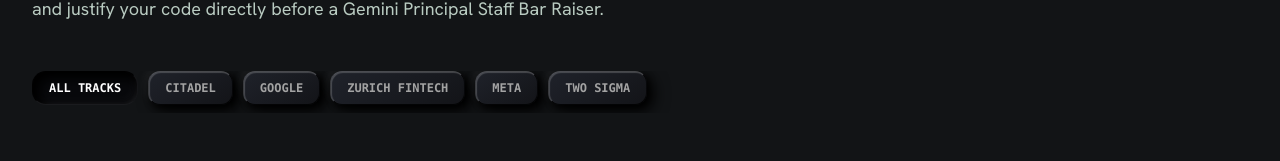
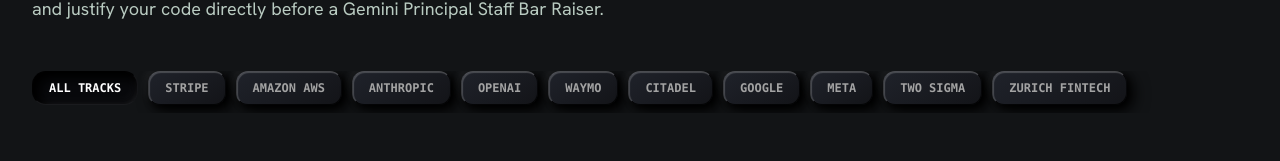
Before and after one commit to mridul3975/EvalCode, a Next.js app: page /oa in a window 1280 px wide. Shown: the part 309-470 px from the top of the page. Built offline with nearby package versions, Linux system fonts and the light colour scheme; no server answers.

Commit message:
feat: add online assessment problem dataset, types, import script, and UI components

```diff
--- a/app/oa/page.tsx
+++ b/app/oa/page.tsx
@@ -23,11 +23,16 @@
 
 const COMPANY_FILTERS: Array<{ key: string; label: string }> = [
   { key: "all", label: "ALL TRACKS" },
+  { key: "Stripe", label: "STRIPE" },
+  { key: "Amazon", label: "AMAZON AWS" },
+  { key: "Anthropic", label: "ANTHROPIC" },
+  { key: "OpenAI", label: "OPENAI" },
+  { key: "Waymo", label: "WAYMO" },
   { key: "Citadel", label: "CITADEL" },
   { key: "Google", label: "GOOGLE" },
-  { key: "Fintech", label: "ZURICH FINTECH" },
   { key: "Meta", label: "META" },
   { key: "Two Sigma", label: "TWO SIGMA" },
+  { key: "Fintech", label: "ZURICH FINTECH" },
 ];
 
 export default function OALobbyPage() {
@@ -85,14 +90,22 @@
 
           <div className="grid grid-cols-1 lg:grid-cols-2 gap-6 sm:gap-8">
             {filteredTracks.map((track) => {
-              const companyBadgeColor = {
+              const companyBadgeColor: Record<string, string> = {
                 Citadel: "border-amber-500/40 text-amber-400 bg-amber-500/10",
                 Google: "border-sky-500/40 text-sky-400 bg-sky-500/10",
                 Meta: "border-blue-500/40 text-blue-400 bg-blue-500/10",
                 Fintech: "border-emerald-500/40 text-emerald-400 bg-emerald-500/10",
                 "Two Sigma": "border-purple-500/40 text-purple-400 bg-purple-500/10",
                 Amazon: "border-orange-500/40 text-orange-400 bg-orange-500/10",
-              }[track.companyProfile] || "border-white/20 text-white bg-white/10";
+                Stripe: "border-indigo-500/40 text-indigo-400 bg-indigo-500/10",
+                Anthropic: "border-rose-500/40 text-rose-400 bg-rose-500/10",
+                OpenAI: "border-teal-500/40 text-teal-400 bg-teal-500/10",
+                Waymo: "border-cyan-500/40 text-cyan-400 bg-cyan-500/10",
+                Uber: "border-white/40 text-white bg-white/10",
+                Microsoft: "border-blue-400/40 text-blue-300 bg-blue-400/10",
+                Robinhood: "border-lime-500/40 text-lime-400 bg-lime-500/10",
+              };
+              const badgeStyle = companyBadgeColor[track.companyProfile] || "border-white/20 text-white bg-white/10";
 
               const trackProblems = track.problemIds
                 .map((id) => OA_PROBLEMS.find((p) => p.id === id))
@@ -110,7 +123,7 @@
                     <div className="flex items-start justify-between gap-4">
                       <div className="space-y-1.5">
                         <div className="flex items-center gap-2 flex-wrap font-mono">
-                          <span className={cn("px-2.5 py-1 rounded-md text-[10px] font-black uppercase tracking-wider border", companyBadgeColor)}>
+                          <span className={cn("px-2.5 py-1 rounded-md text-[10px] font-black uppercase tracking-wider border", badgeStyle)}>
                             {track.companyProfile}
                           </span>
                           <span className="neu-active-pill px-2.5 py-0.5 text-[10px] font-bold text-neutral-300">
```
